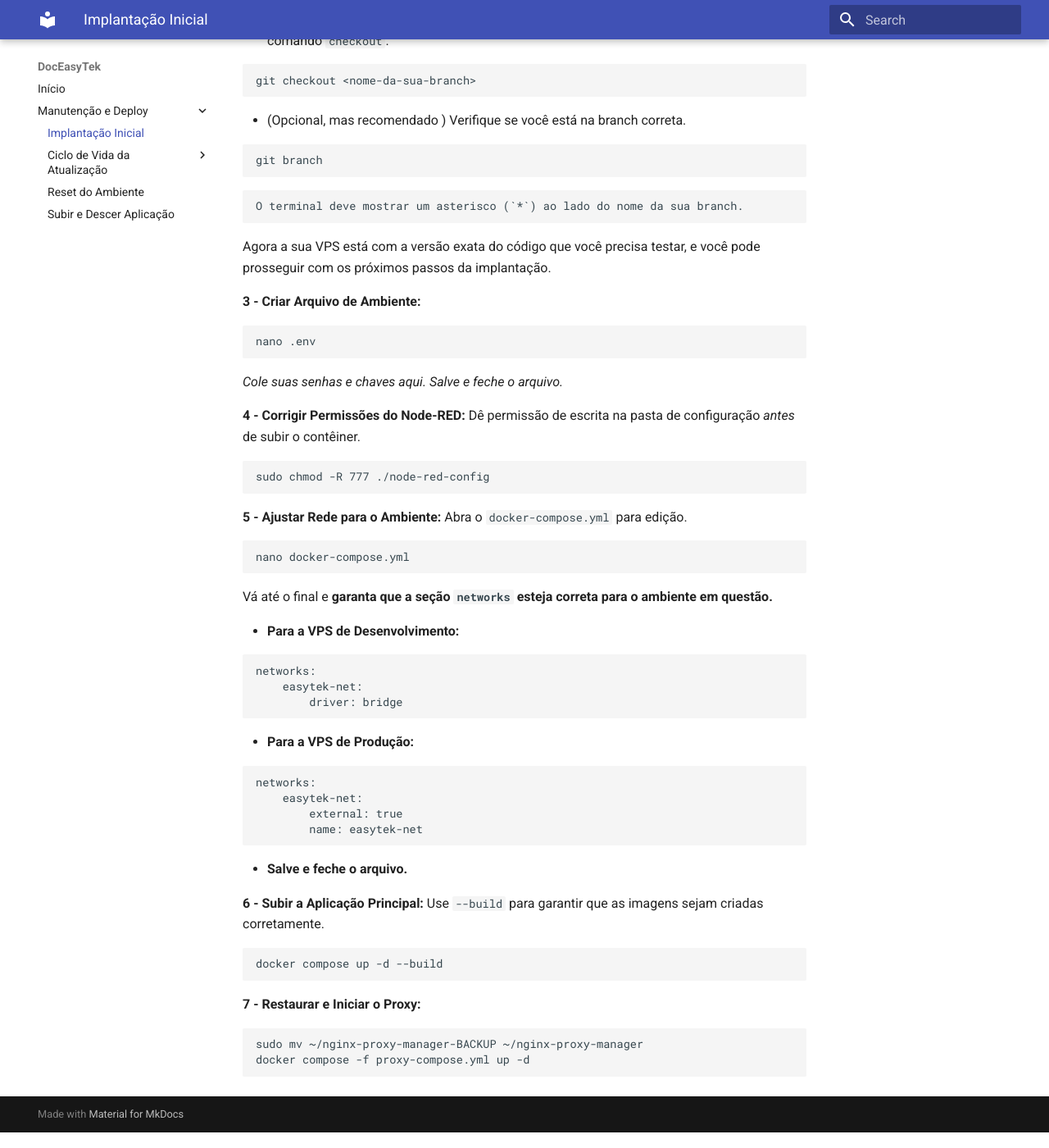
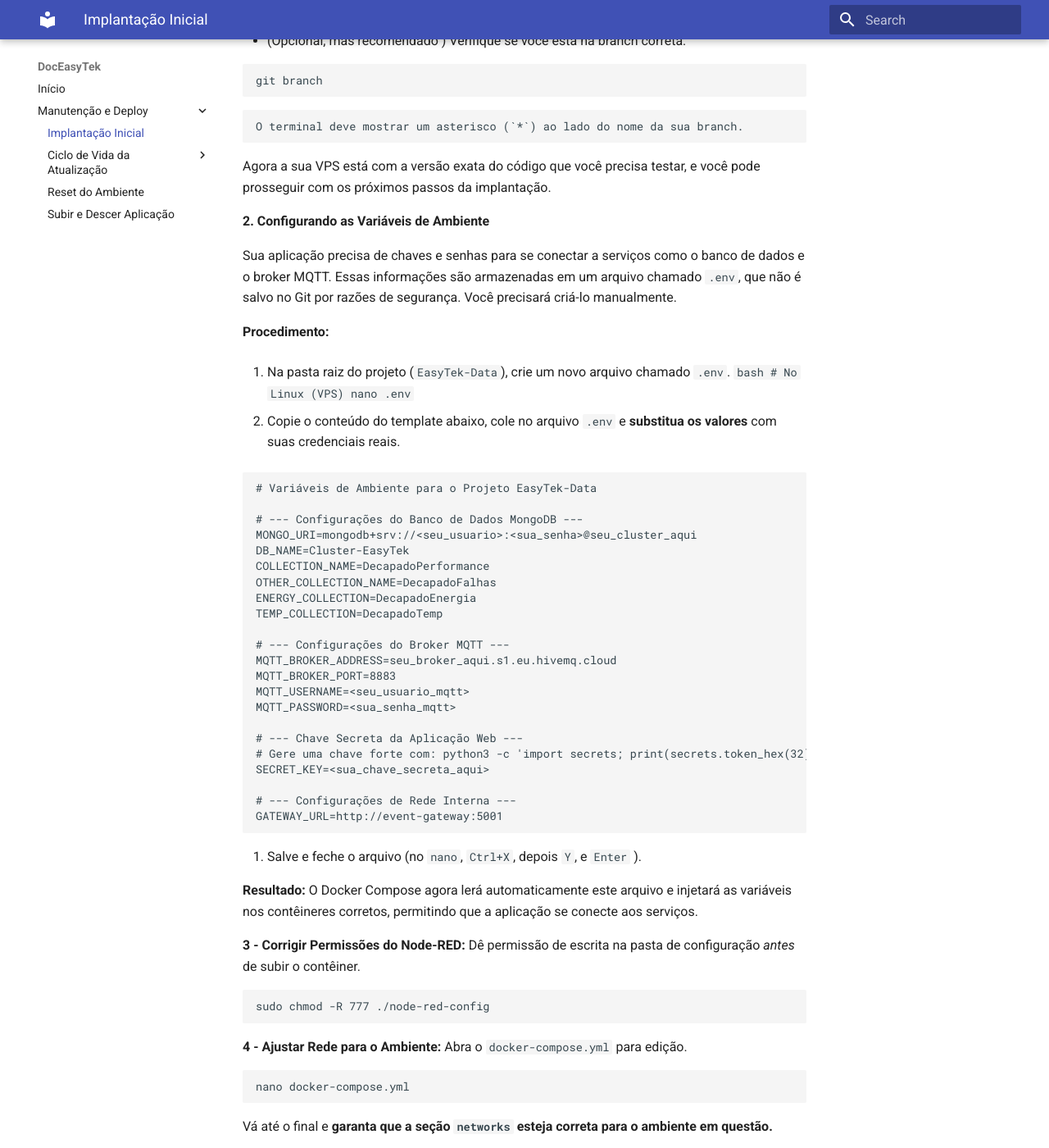
Before and after one commit to rgustavo32/docEasyTek, an MkDocs documentation site: the page built from docs/manutencao_e_deploy/01_implantacao_inicial.md, in a window 1280 px wide and 1400 px high, scrolled down 1191 px. Shown: the whole window at 82% size. Built offline with MkDocs 1.6.1 and Material for MkDocs 9.7.7, drawn with Linux system fonts in a browser that asks for light colours; some of the changed text lies outside the part shown.

Commit message:
docs: updating startup file

````diff
--- a/docs/manutencao_e_deploy/01_implantacao_inicial.md
+++ b/docs/manutencao_e_deploy/01_implantacao_inicial.md
@@ -4,16 +4,12 @@ Este guia reconstrói o projeto do zero, aplicando as correções de rede e perm
 
 **Pré-requisito:** A "Destruição Controlada" foi concluída.
 
-**1 - Clonar o Repositório:** Baixe o código-fonte do GitHub.
-```bash
-git clone https://github.com/rgustavo32/EasyTek.git EasyTek-Data
-```
 
-**2 - Clonando o Repositório do Projeto**
+**1 - Clonando o Repositório do Projeto**
 
 Este passo irá baixar todos os arquivos do projeto do GitHub para a sua VPS.
 
-Cenário 1: Implantar a Versão Principal (Estável)
+**Cenário 1:** Implantar a Versão Principal (Estável)
 
 Este é o cenário padrão para um ambiente de **produção**. Você irá clonar e utilizar a branch `main`, que contém a versão mais estável e testada do código.
 
@@ -30,7 +26,7 @@ cd EasyTek-Data
 
 Agora você está pronto para prosseguir, utilizando a versão principal do projeto.
 
-Cenário 2: Implantar uma Funcionalidade Específica para Teste
+**Cenário 2:** Implantar uma Funcionalidade Específica para Teste
 
 Este é o cenário para um ambiente de **teste** ou **homologação**. Você precisa testar uma branch específica (ex: `fix/loading-ux` ) que ainda não foi mesclada na `main`.
 
@@ -57,18 +53,56 @@ git branch
 Agora a sua VPS está com a versão exata do código que você precisa testar, e você pode prosseguir com os próximos passos da implantação.
 
 
-**3 - Criar Arquivo de Ambiente:**
-```bash
-nano .env
+**2. Configurando as Variáveis de Ambiente**
+
+Sua aplicação precisa de chaves e senhas para se conectar a serviços como o banco de dados e o broker MQTT. Essas informações são armazenadas em um arquivo chamado `.env`, que não é salvo no Git por razões de segurança. Você precisará criá-lo manualmente.
+
+**Procedimento:**
+
+1.  Na pasta raiz do projeto (`EasyTek-Data`), crie um novo arquivo chamado `.env`.
+    ```bash
+    # No Linux (VPS)
+    nano .env
+    ```
+
+2.  Copie o conteúdo do template abaixo, cole no arquivo `.env` e **substitua os valores** com suas credenciais reais.
+
+```env
+# Variáveis de Ambiente para o Projeto EasyTek-Data
+
+# --- Configurações do Banco de Dados MongoDB ---
+MONGO_URI=mongodb+srv://<seu_usuario>:<sua_senha>@seu_cluster_aqui
+DB_NAME=Cluster-EasyTek
+COLLECTION_NAME=DecapadoPerformance
+OTHER_COLLECTION_NAME=DecapadoFalhas
+ENERGY_COLLECTION=DecapadoEnergia
+TEMP_COLLECTION=DecapadoTemp
+
+# --- Configurações do Broker MQTT ---
+MQTT_BROKER_ADDRESS=seu_broker_aqui.s1.eu.hivemq.cloud
+MQTT_BROKER_PORT=8883
+MQTT_USERNAME=<seu_usuario_mqtt>
+MQTT_PASSWORD=<sua_senha_mqtt>
+
+# --- Chave Secreta da Aplicação Web ---
+# Gere uma chave forte com: python3 -c 'import secrets; print(secrets.token_hex(32))'
+SECRET_KEY=<sua_chave_secreta_aqui>
+
+# --- Configurações de Rede Interna ---
+GATEWAY_URL=http://event-gateway:5001
 ```
-*Cole suas senhas e chaves aqui. Salve e feche o arquivo.*
 
-**4 - Corrigir Permissões do Node-RED:** Dê permissão de escrita na pasta de configuração *antes* de subir o contêiner.
+3.  Salve e feche o arquivo (no `nano`, `Ctrl+X`, depois `Y`, e `Enter` ).
+
+**Resultado:** O Docker Compose agora lerá automaticamente este arquivo e injetará as variáveis nos contêineres corretos, permitindo que a aplicação se conecte aos serviços.
+
+
+**3 - Corrigir Permissões do Node-RED:** Dê permissão de escrita na pasta de configuração *antes* de subir o contêiner.
 ```bash
 sudo chmod -R 777 ./node-red-config
 ```
 
-**5 - Ajustar Rede para o Ambiente:** Abra o `docker-compose.yml` para edição.
+**4 - Ajustar Rede para o Ambiente:** Abra o `docker-compose.yml` para edição.
 ```bash
 nano docker-compose.yml
 ```
@@ -90,12 +124,12 @@ networks:
 ```
 *   **Salve e feche o arquivo.**
 
-**6 - Subir a Aplicação Principal:** Use `--build` para garantir que as imagens sejam criadas corretamente.
+**5 - Subir a Aplicação Principal:** Use `--build` para garantir que as imagens sejam criadas corretamente.
 ```bash
 docker compose up -d --build
 ```
 
-**7 - Restaurar e Iniciar o Proxy:**
+**6 - Restaurar e Iniciar o Proxy:**
 ```bash
 sudo mv ~/nginx-proxy-manager-BACKUP ~/nginx-proxy-manager
 docker compose -f proxy-compose.yml up -d
````
